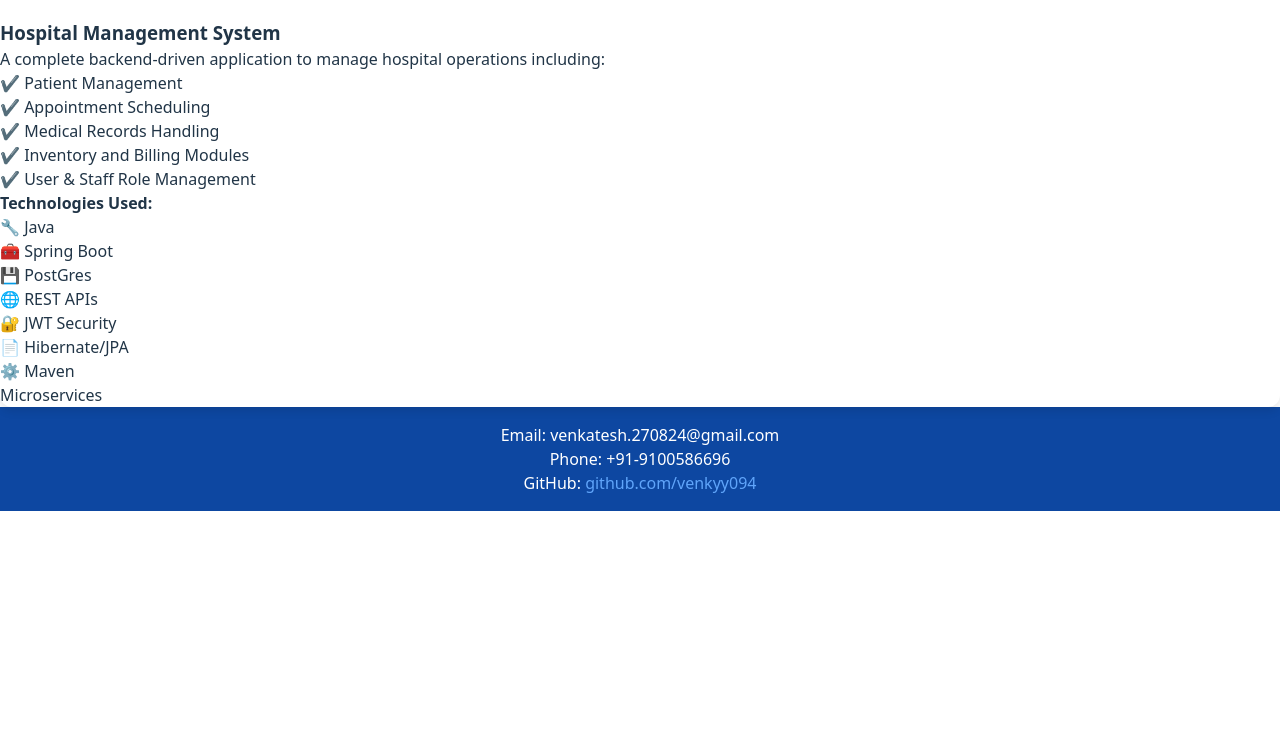
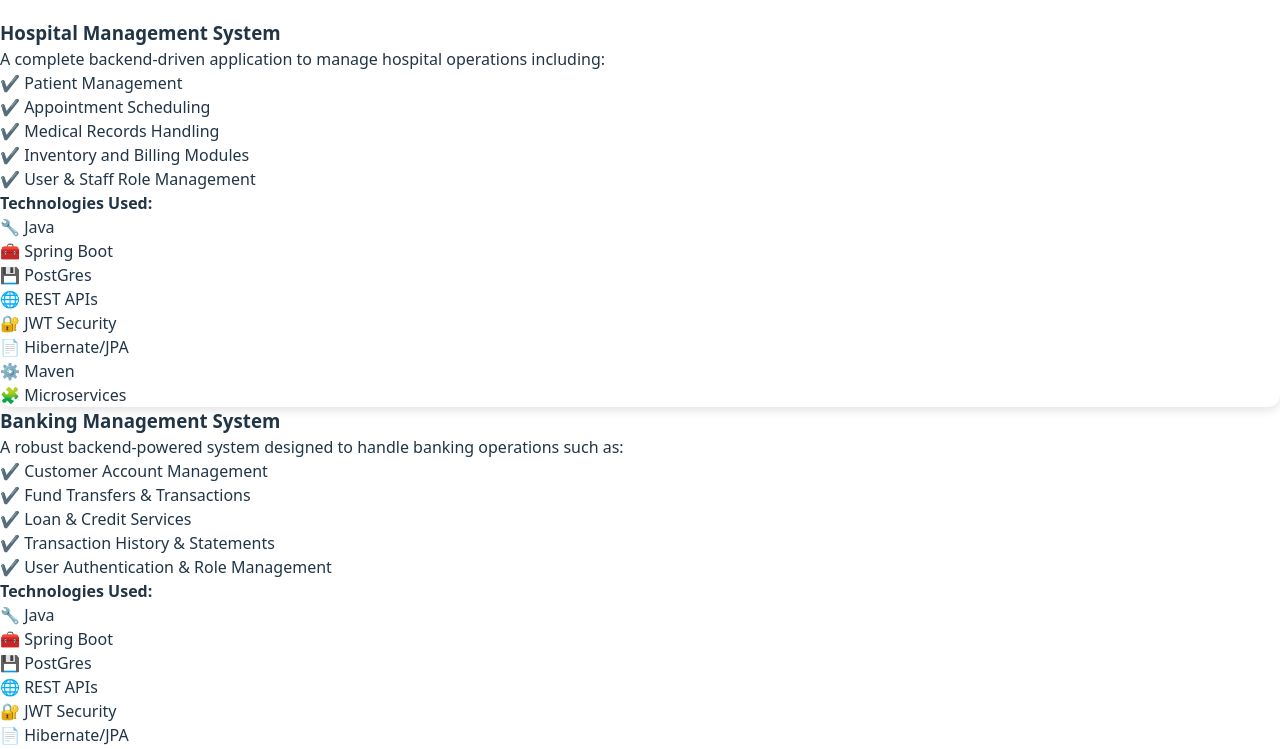
Before and after one commit to venkyy094/my-website, a React (Vite) app: page /#/projects in a window 1280 px wide. Shown: the part 837-1586 px from the top of the page. Before the commit the page ends 1348 px from the top, so only its background shows below. Built offline with nearby package versions, Linux system fonts and the light colour scheme.

Commit message:
Added new folders and updated content

```diff
--- a/src/pages/About.jsx
+++ b/src/pages/About.jsx
@@ -44,7 +44,7 @@ const About = () => {
           <ul>
             <li>
               <strong>Java Backend Developer</strong> – REZNEXT GLOBAL SOLUTIONS
-              (2020–2024)
+              (2020–till Date)
               <br />
               Worked on Spring Boot microservices, RESTful APIs, and secure
               backend systems. Collaborated with frontend teams to deliver
--- a/src/pages/Projects.jsx
+++ b/src/pages/Projects.jsx
@@ -2,6 +2,7 @@
 import React from "react";
 import "./Projects.css";
 import hospitalImg from "../assets/hospital-management-system.png";
+
 import { motion } from "framer-motion";
 
 const Projects = () => {
@@ -9,6 +10,8 @@ const Projects = () => {
     <div className="projects-page">
       <h2 className="project-heading">Projects</h2>
 
+      <div className="projects-container">
+        {/* Project 1 */}
         <motion.div
           className="project-card"
           initial={{ opacity: 0, y: 50 }}
@@ -20,12 +23,11 @@ const Projects = () => {
             alt="Hospital Management System"
             className="project-image"
           />
-
           <div className="project-content">
             <h3>Hospital Management System</h3>
             <p>
-            A complete backend-driven application to manage hospital operations
-            including:
+              A complete backend-driven application to manage hospital
+              operations including:
             </p>
             <ul>
               <li>✔️ Patient Management</li>
@@ -45,10 +47,41 @@ const Projects = () => {
               <li>🔐 JWT Security</li>
               <li>📄 Hibernate/JPA</li>
               <li>⚙️ Maven</li>
-            <li> Microservices</li>
+              <li>🧩 Microservices</li>
             </ul>
           </div>
         </motion.div>
+
+        {/* Project 2 */}
+
+        <div className="project-content">
+          <h3>Banking Management System</h3>
+          <p>
+            A robust backend-powered system designed to handle banking
+            operations such as:
+          </p>
+          <ul>
+            <li>✔️ Customer Account Management</li>
+            <li>✔️ Fund Transfers & Transactions</li>
+            <li>✔️ Loan & Credit Services</li>
+            <li>✔️ Transaction History & Statements</li>
+            <li>✔️ User Authentication & Role Management</li>
+          </ul>
+          <p>
+            <strong>Technologies Used:</strong>
+          </p>
+          <ul className="tech-stack">
+            <li>🔧 Java</li>
+            <li>🧰 Spring Boot</li>
+            <li>💾 PostGres</li>
+            <li>🌐 REST APIs</li>
+            <li>🔐 JWT Security</li>
+            <li>📄 Hibernate/JPA</li>
+            <li>⚙️ Maven</li>
+            <li>🧩 Microservices</li>
+          </ul>
+        </div>
+      </div>
     </div>
   );
 };
```
Lines whose indentation alone changed are shown as unchanged.
